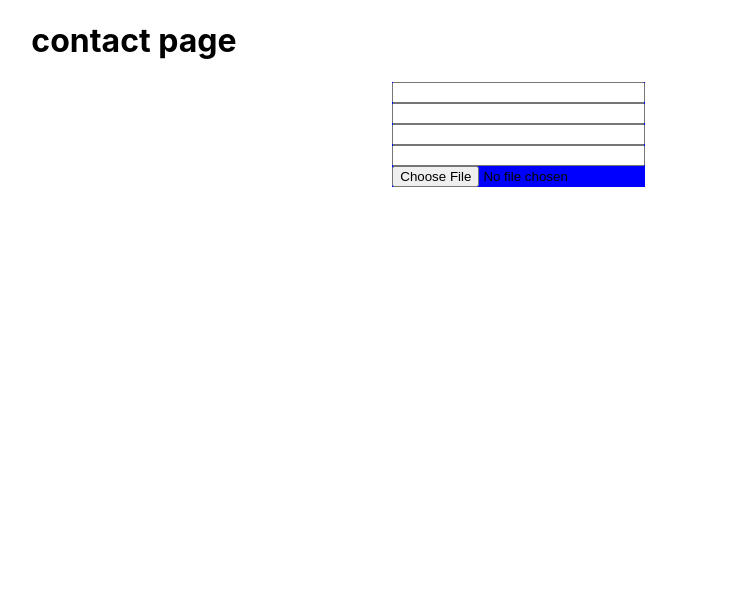
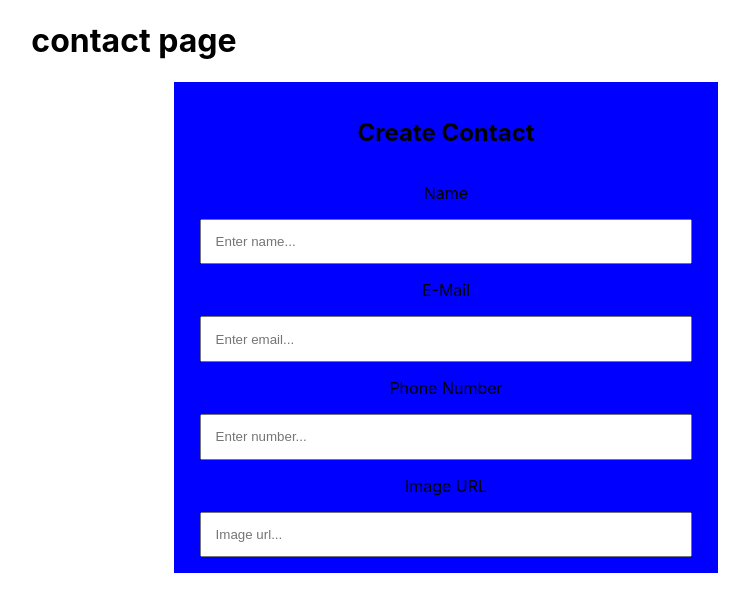
Before and after one commit to MirkusX/contactlist, a React (Create React App) app: page / in a window 1280 px wide. Shown: the top 612 px of the page, without its empty margins (506-1255 px from the left). Built offline with nearby package versions, Linux system fonts and the light colour scheme.

Commit message:
completed form

```diff
--- a/src/Components/StyledComponents.js
+++ b/src/Components/StyledComponents.js
@@ -4,17 +4,29 @@ export const StyledForm = styled.form`
   display: flex;
   flex-direction: column;
   background-color: blue;
+  align-items: center;
+  width: 40%;
+  gap: 1em;
+  padding: 1em;
+`;
+
+export const StyledInput = styled.input`
+  width: 90%;
+  padding: 1em;
 `;
 
 export const StyledSection = styled.section`
   display: flex;
   justify-content: space-around;
+  align-items: flex-start;
 `;
 
 export const ContactContainer = styled.div`
   display: flex;
   flex-direction: column;
   width: 40%;
+  gap: 1em;
+  background-color: lightblue;
 `;
 
 export const StyledDiv = styled.div`
--- a/src/Pages/Frontpage.js
+++ b/src/Pages/Frontpage.js
@@ -4,6 +4,7 @@ import {
   StyledDiv,
   StyledForm,
   StyledImage,
+  StyledInput,
   StyledSection,
 } from "../Components/StyledComponents";
 import { initialState, reducer } from "../Components/useReducer";
@@ -12,6 +13,7 @@ import biznizcard from "../image/biznizcard.webp";
 export const Frontpage = () => {
   const [info, setInfo] = useState([]);
   const [state, dispatch] = useReducer(reducer, initialState);
+  console.log(state.url);
   const form = useRef();
   const submitInfo = (e) => {
     e.preventDefault();
@@ -49,29 +51,34 @@ export const Frontpage = () => {
           })}
         </ContactContainer>
         <StyledForm ref={form} onSubmit={submitInfo}>
-          <input
+          <h2>Create Contact</h2>
+          <label>Name</label>
+          <StyledInput
             type="text"
             onInput={(e) => dispatch({ type: "name", payload: e.target.value })}
+            placeholder="Enter name..."
           />
-          <input
+          <label>E-Mail</label>
+          <StyledInput
             type="text"
             onInput={(e) =>
               dispatch({ type: "email", payload: e.target.value })
             }
+            placeholder="Enter email..."
           />
-          <input
+          <label>Phone Number</label>
+          <StyledInput
             type="text"
             onInput={(e) =>
               dispatch({ type: "number", payload: e.target.value })
             }
+            placeholder="Enter number..."
           />
-          <input
+          <label>Image URL</label>
+          <StyledInput
             type="text"
             onInput={(e) => dispatch({ type: "url", payload: e.target.value })}
-          />
-          <input
-            type="file"
-            onInput={(e) => dispatch({ type: "url", payload: e.target.value })}
+            placeholder="Image url..."
           />
           <input type="submit" hidden />
         </StyledForm>
```
